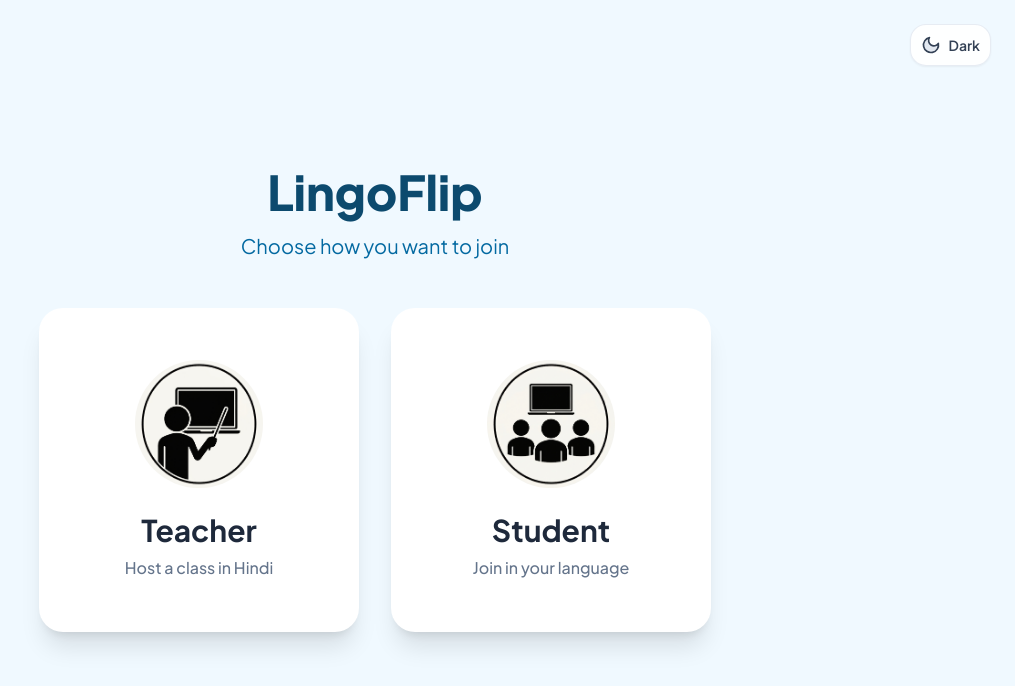
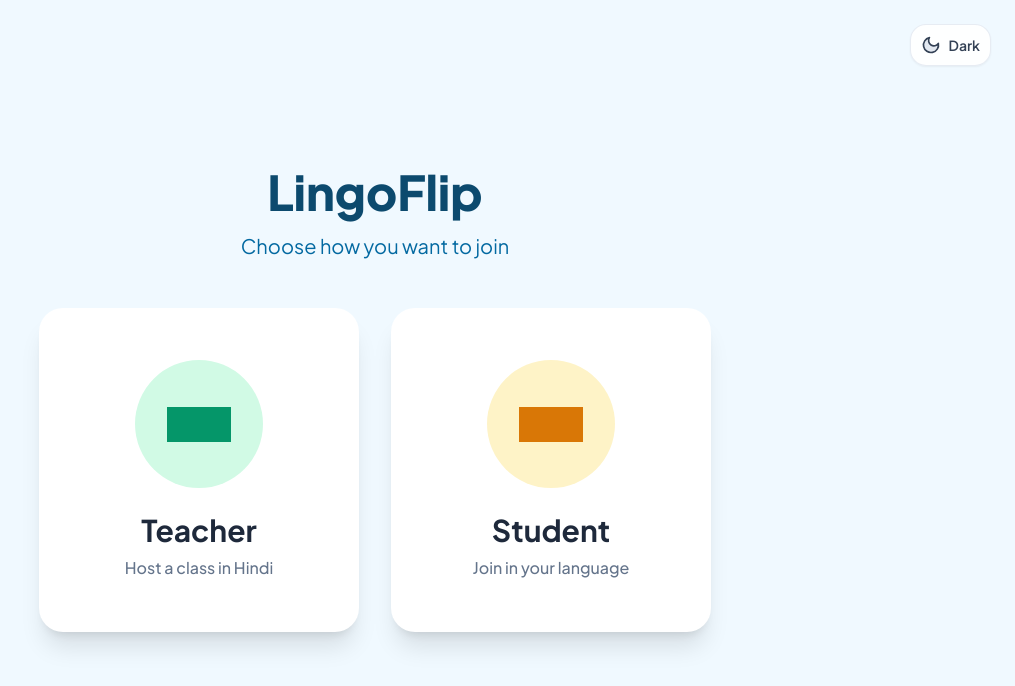
Before and after one commit to robert-desable/LingoFlip, a React (Vite) app in the folder app/: page / in a window 1280 px wide. Shown: the top 686 px of the page, without its empty margins (265-1280 px from the left). Built offline with nearby package versions, Linux system fonts and the light colour scheme; no server answers.

Commit message:
colour scheme preserve

```diff
--- a/app/src/App.jsx
+++ b/app/src/App.jsx
@@ -34,8 +34,20 @@ function RoleSelection() {
             onClick={() => navigate('/teacher')}
             className="flex flex-col items-center p-12 bg-white dark:bg-slate-900 rounded-3xl shadow-xl dark:shadow-slate-950/60 hover:shadow-2xl hover:scale-105 transition-all duration-300 border-4 border-transparent hover:border-emerald-500 dark:border-slate-800 dark:hover:border-emerald-500 group cursor-pointer"
           >
-            <div className="w-32 h-32 bg-emerald-100 dark:bg-emerald-950/60 rounded-full flex items-center justify-center mb-6 group-hover:bg-emerald-200 dark:group-hover:bg-emerald-900/60 transition-colors overflow-hidden">
-              <img src={teacherLogo} alt="Teacher Logo" className="w-full h-full object-cover" />
+            <div className="w-32 h-32 bg-emerald-100 dark:bg-emerald-950/60 rounded-full flex items-center justify-center mb-6 group-hover:bg-emerald-200 dark:group-hover:bg-emerald-900/60 transition-colors">
+              <div
+                className="w-16 h-16 bg-emerald-600 dark:bg-emerald-400"
+                style={{
+                  WebkitMaskImage: `url(${teacherLogo})`,
+                  WebkitMaskSize: 'contain',
+                  WebkitMaskRepeat: 'no-repeat',
+                  WebkitMaskPosition: 'center',
+                  maskImage: `url(${teacherLogo})`,
+                  maskSize: 'contain',
+                  maskRepeat: 'no-repeat',
+                  maskPosition: 'center'
+                }}
+              />
             </div>
             <h2 className="text-3xl font-bold text-slate-800 dark:text-slate-100 transition-colors">Teacher</h2>
             <p className="text-slate-500 dark:text-slate-400 mt-2 font-medium transition-colors">Host a class in Hindi</p>
@@ -46,8 +58,20 @@ function RoleSelection() {
             onClick={() => navigate('/student')}
             className="flex flex-col items-center p-12 bg-white dark:bg-slate-900 rounded-3xl shadow-xl dark:shadow-slate-950/60 hover:shadow-2xl hover:scale-105 transition-all duration-300 border-4 border-transparent hover:border-amber-500 dark:border-slate-800 dark:hover:border-amber-500 group cursor-pointer"
           >
-            <div className="w-32 h-32 bg-amber-100 dark:bg-amber-950/60 rounded-full flex items-center justify-center mb-6 group-hover:bg-amber-200 dark:group-hover:bg-amber-900/60 transition-colors overflow-hidden">
-              <img src={studentLogo} alt="Student Logo" className="w-full h-full object-cover" />
+            <div className="w-32 h-32 bg-amber-100 dark:bg-amber-950/60 rounded-full flex items-center justify-center mb-6 group-hover:bg-amber-200 dark:group-hover:bg-amber-900/60 transition-colors">
+              <div
+                className="w-16 h-16 bg-amber-600 dark:bg-amber-400"
+                style={{
+                  WebkitMaskImage: `url(${studentLogo})`,
+                  WebkitMaskSize: 'contain',
+                  WebkitMaskRepeat: 'no-repeat',
+                  WebkitMaskPosition: 'center',
+                  maskImage: `url(${studentLogo})`,
+                  maskSize: 'contain',
+                  maskRepeat: 'no-repeat',
+                  maskPosition: 'center'
+                }}
+              />
             </div>
             <h2 className="text-3xl font-bold text-slate-800 dark:text-slate-100 transition-colors">Student</h2>
             <p className="text-slate-500 dark:text-slate-400 mt-2 font-medium transition-colors">Join in your language</p>
```
